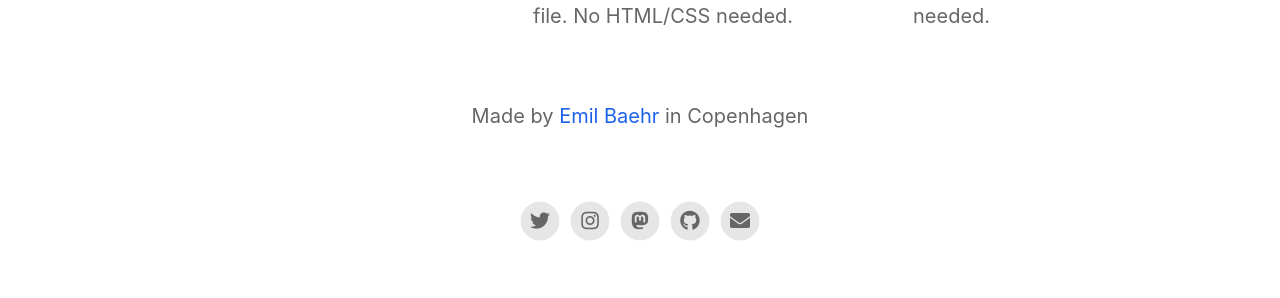
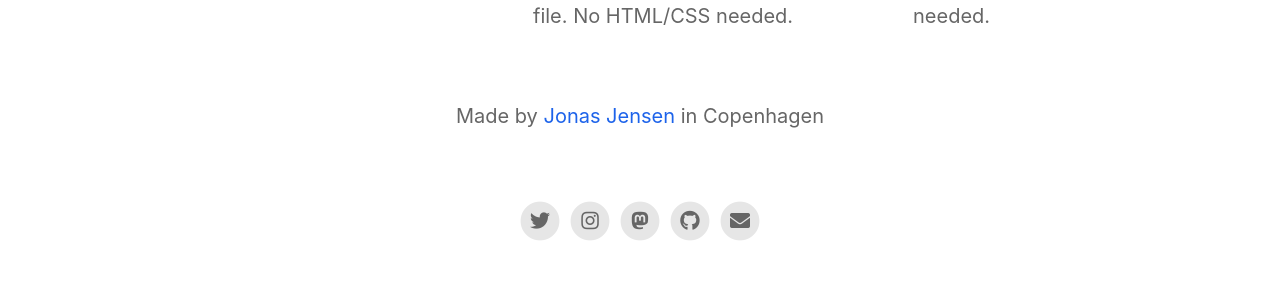
Before and after one commit to JonasMelchior/JonasMelchior.github.io, a Jekyll site: the page built from index.html, in a window 1280 px wide. Shown: the part 1623-1921 px from the top of the page. Built offline with Jekyll 4.4.1, drawn with Linux system fonts in a browser that asks for light colours; nearby versions of some CDN libraries.

Commit message:
Update _config.yml

```diff
--- a/_config.yml
+++ b/_config.yml
@@ -20,7 +20,7 @@ enable_smart_app_banner                   : true
 
 
 # Information About Yourself
-your_name                                 : Emil Baehr
+your_name                                 : Jonas Jensen
 your_link                                 : https://emilbaehr.com
 your_city                                 : Copenhagen
 email_address                             : emil.baehr@gmail.com
```
